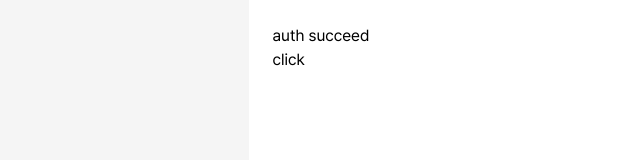
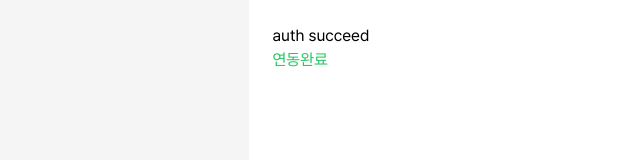
Before and after one commit to Nexters/kirook-web, a Next.js app: page /auth in a window 1280 px wide. Shown: the top 160 px of the page, without its empty margins (154-794 px from the left). Built offline with nearby package versions, Linux system fonts and the light colour scheme.

Commit message:
style: 💄 버튼을 버튼같이

```diff
--- a/src/app/auth/page.tsx
+++ b/src/app/auth/page.tsx
@@ -69,7 +69,9 @@ export default function Auth() {
   return (
     <section className='h-full w-full p-6'>
       <div>auth succeed</div>
-      <button onClick={handlePost}>click</button>
+      <button className='text-green-500' onClick={handlePost}>
+        연동완료
+      </button>
     </section>
   );
 }
```
